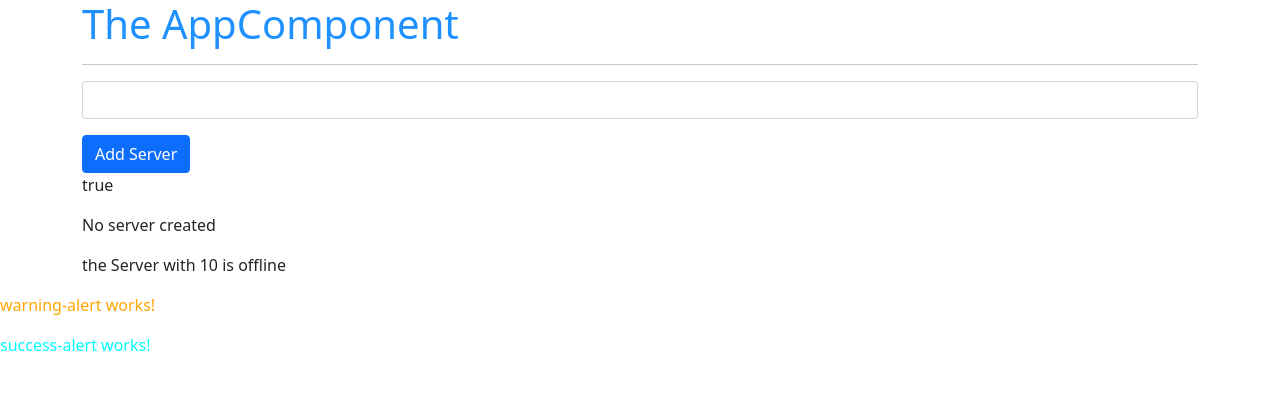
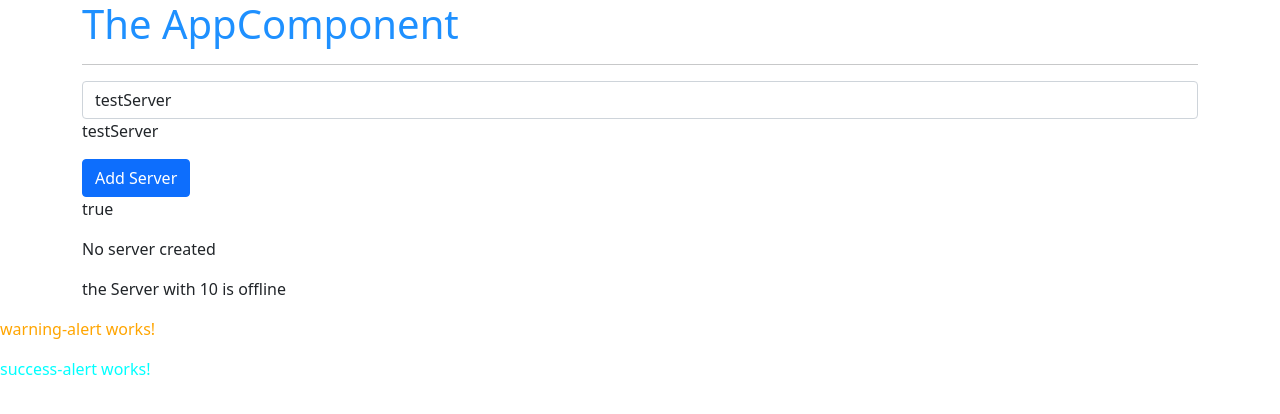
Before and after one commit to Khangithub/shop-saleman, an Angular app: page / in a window 1280 px wide. Shown: the top 414 px of the page. Built offline with nearby package versions, Linux system fonts and the light colour scheme.

Commit message:
another way of 2 way databinding in form

```diff
--- a/src/app/servers/servers.component.html
+++ b/src/app/servers/servers.component.html
@@ -1,4 +1,5 @@
-<input type="text" class="form-control" (input)="onUpdateServerName($event)" />
+<!-- <input type="text" class="form-control" (input)="onUpdateServerName($event)" /> -->
+<input type="text" class="form-control" [(ngModel)]="serverName">
 <p [innerText]="serverName"></p>
 <button
   class="btn btn-primary"
--- a/src/app/servers/servers.component.ts
+++ b/src/app/servers/servers.component.ts
@@ -8,7 +8,7 @@
 export class ServersComponent implements OnInit {
   allowNewServer: boolean = false;
   createServerStatus: string = 'No server created';
-  serverName: string = '';
+  serverName: string = 'testServer';
 
   constructor() {
     setTimeout(() => {
```
